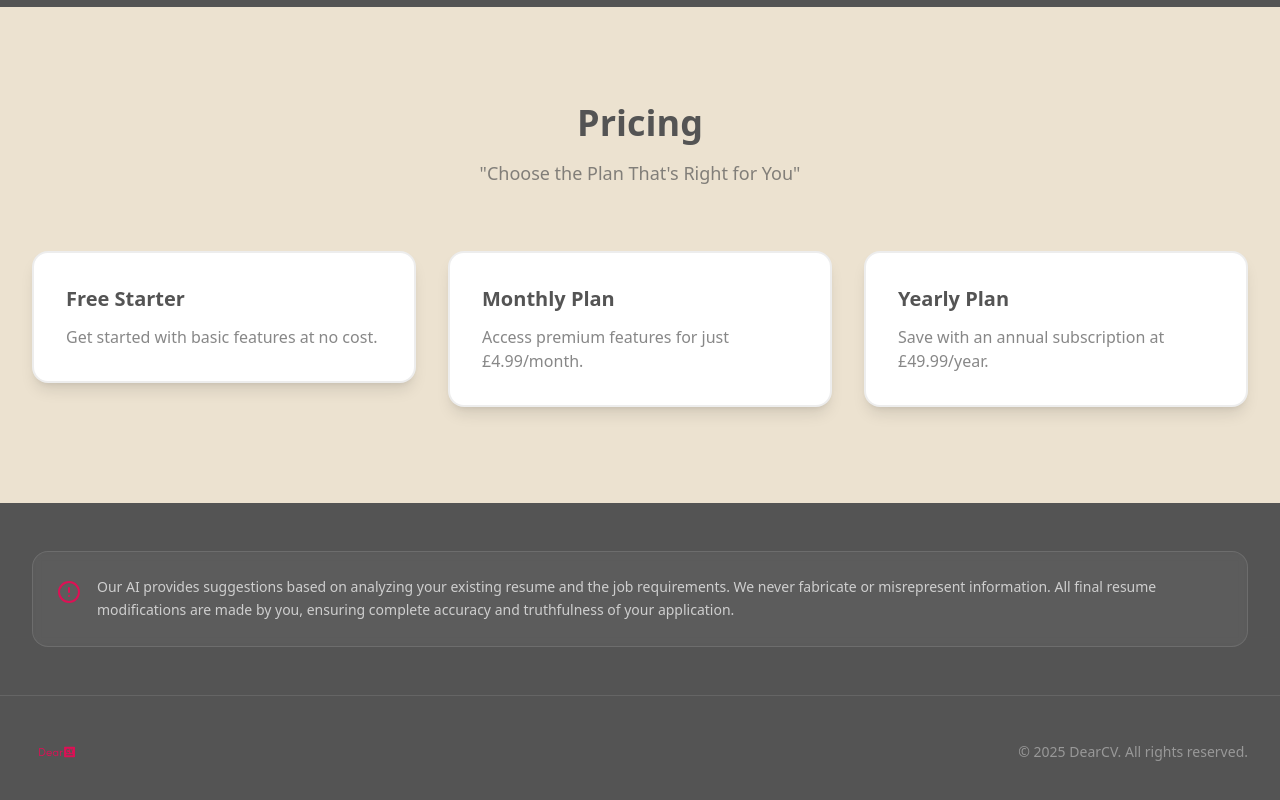
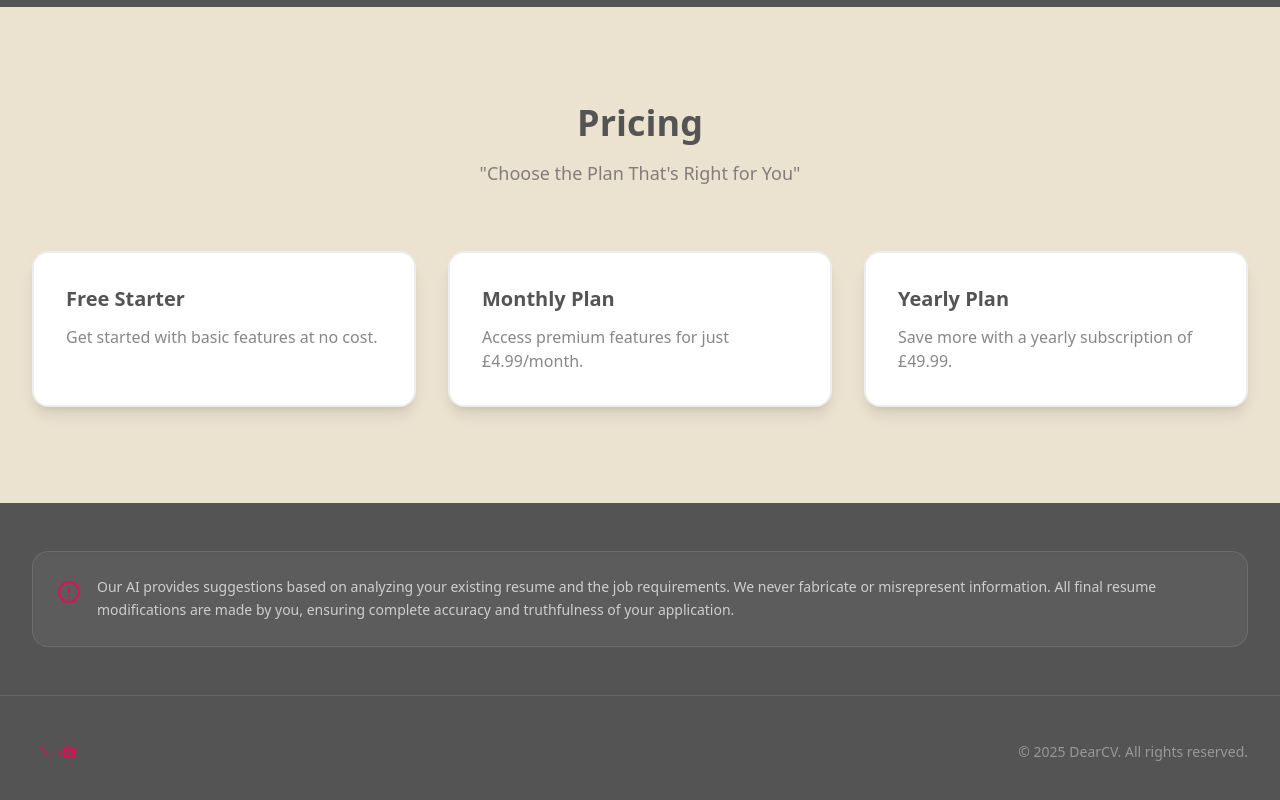
Before and after one commit to Mac0nia/DearCV, a React (Vite) app: page / in a window 1280 px wide. Shown: the part 2483-3283 px from the top of the page. Built offline with nearby package versions, Linux system fonts and the light colour scheme.

Commit message:
Updated card styles for prices

```diff
--- a/src/App.tsx
+++ b/src/App.tsx
@@ -1,4 +1,3 @@
-import React from 'react';
 import { ArrowRight, Upload, FileText, CheckCircle, AlertCircle, Zap, ChevronRight } from 'lucide-react';
 
 function App() {
@@ -196,23 +195,23 @@ function App() {
           <div className="grid md:grid-cols-3 gap-8">
             <div className="group relative">
               <div className="absolute inset-0 bg-gradient-to-b from-primary/5 to-primary/0 rounded-2xl -z-10 transition-opacity opacity-0 group-hover:opacity-100"></div>
-              <div className="bg-white p-8 rounded-2xl shadow-lg border-2 border-text/10 group-hover:border-primary/30 transition-colors">
+              <div className="bg-white p-8 rounded-2xl shadow-lg border-2 border-text/10 group-hover:border-primary/30 transition-colors h-full">
                 <h3 className="text-xl font-bold text-text mb-3">Free Starter</h3>
                 <p className="text-text/70">Get started with basic features at no cost.</p>
               </div>
             </div>
             <div className="group relative">
               <div className="absolute inset-0 bg-gradient-to-b from-primary/5 to-primary/0 rounded-2xl -z-10 transition-opacity opacity-0 group-hover:opacity-100"></div>
-              <div className="bg-white p-8 rounded-2xl shadow-lg border-2 border-text/10 group-hover:border-primary/30 transition-colors">
+              <div className="bg-white p-8 rounded-2xl shadow-lg border-2 border-text/10 group-hover:border-primary/30 transition-colors h-full">
                 <h3 className="text-xl font-bold text-text mb-3">Monthly Plan</h3>
                 <p className="text-text/70">Access premium features for just £4.99/month.</p>
               </div>
             </div>
             <div className="group relative">
               <div className="absolute inset-0 bg-gradient-to-b from-primary/5 to-primary/0 rounded-2xl -z-10 transition-opacity opacity-0 group-hover:opacity-100"></div>
-              <div className="bg-white p-8 rounded-2xl shadow-lg border-2 border-text/10 group-hover:border-primary/30 transition-colors">
+              <div className="bg-white p-8 rounded-2xl shadow-lg border-2 border-text/10 group-hover:border-primary/30 transition-colors h-full">
                 <h3 className="text-xl font-bold text-text mb-3">Yearly Plan</h3>
-                <p className="text-text/70">Save with an annual subscription at £49.99/year.</p>
+                <p className="text-text/70">Save more with a yearly subscription of £49.99.</p>
               </div>
             </div>
           </div>
```
